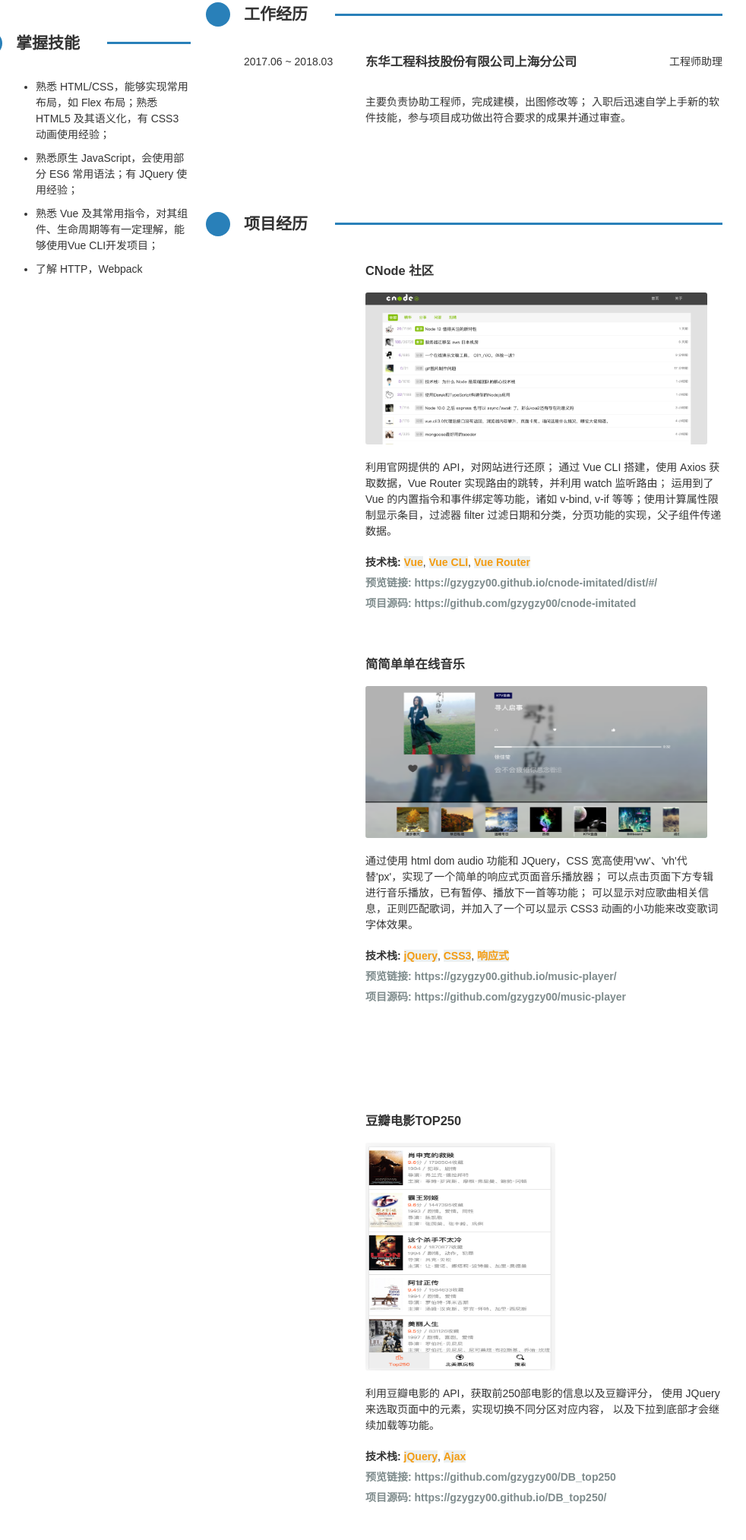
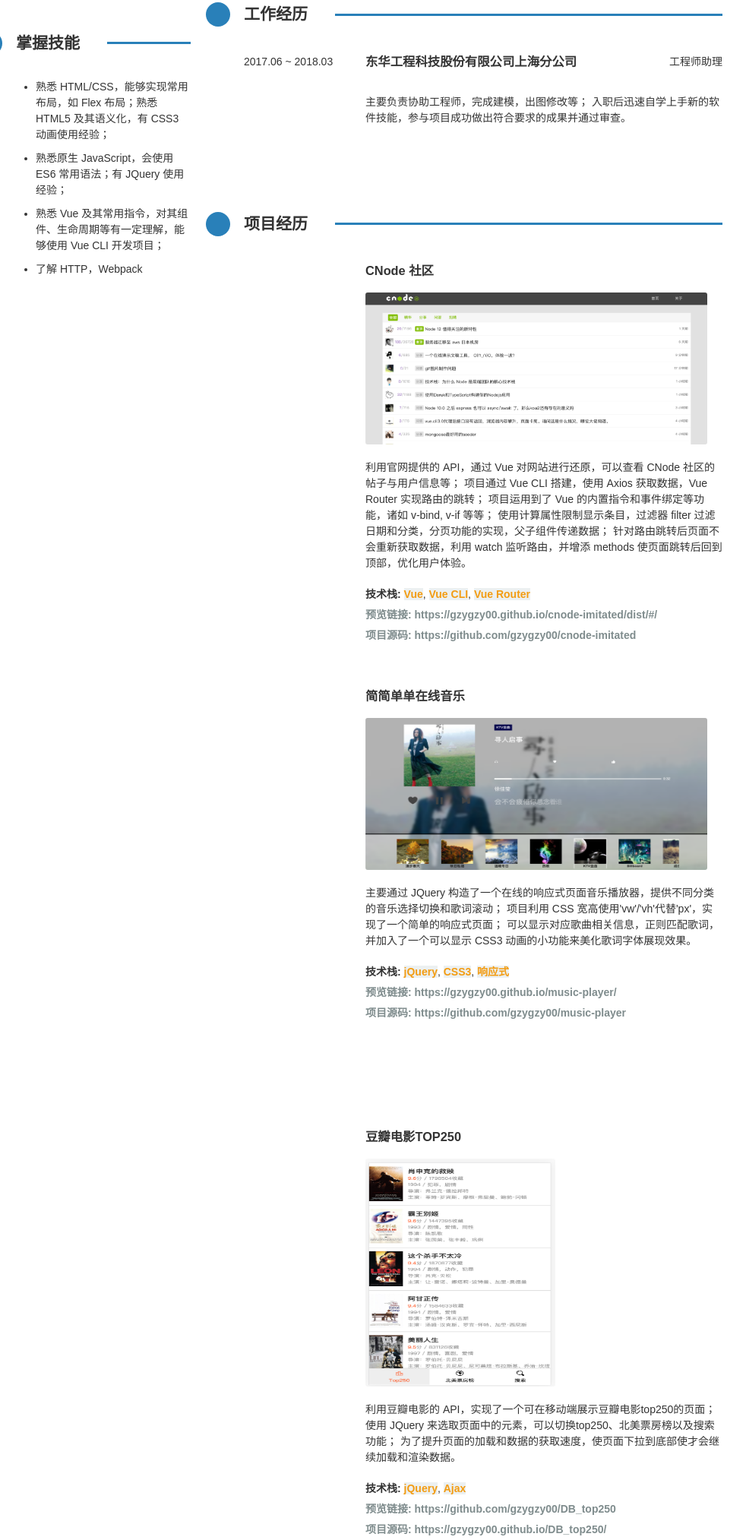
Before and after one commit to gzygzy00/cv, a plain HTML site: page index.html in a window 1280 px wide. Shown: the part 354-2381 px from the top of the page at 76% size, without its empty margins (179-1161 px from the left). Drawn offline with Linux system fonts and the light colour scheme.

Commit message:
第二版

```diff
--- a/index.html
+++ b/index.html
@@ -270,9 +270,11 @@
         <p class="major"></p>
         <div class="intro">
           <img src="./cnode_img.png" alt="" id="img_preview">
-          <p>利用官网提供的 API，对网站进行还原；
-            通过 Vue CLI 搭建，使用 Axios 获取数据，Vue Router 实现路由的跳转，并利用 watch 监听路由；
-            运用到了 Vue 的内置指令和事件绑定等功能，诸如 v-bind, v-if 等等；使用计算属性限制显示条目，过滤器 filter 过滤日期和分类，分页功能的实现，父子组件传递数据。
+          <p>利用官网提供的 API，通过 Vue 对网站进行还原，可以查看 CNode 社区的帖子与用户信息等；
+            项目通过 Vue CLI 搭建，使用 Axios 获取数据，Vue Router 实现路由的跳转；
+            项目运用到了 Vue 的内置指令和事件绑定等功能，诸如 v-bind, v-if 等等；
+            使用计算属性限制显示条目，过滤器 filter 过滤日期和分类，分页功能的实现，父子组件传递数据；
+            针对路由跳转后页面不会重新获取数据，利用 watch 监听路由，并增添 methods 使页面跳转后回到顶部，优化用户体验。
           </p>
           <h4>技术栈:</h4> <span class="highlight">Vue</span>, <span class="highlight">Vue CLI</span>, <span class="highlight">Vue Router</span> <br>
           <h4><a href="https://gzygzy00.github.io/cnode-imitated/dist/#/">预览链接: https://gzygzy00.github.io/cnode-imitated/dist/#/</a></h4>  <br>
@@ -291,9 +293,9 @@
         <div class="intro">
           <img src="./music_img.png" alt="" id="img_preview">
           <p>
-            通过使用 html dom audio 功能和 JQuery，CSS 宽高使用'vw'、'vh'代替'px'，实现了一个简单的响应式页面音乐播放器；
-            可以点击页面下方专辑进行音乐播放，已有暂停、播放下一首等功能；
-            可以显示对应歌曲相关信息，正则匹配歌词，并加入了一个可以显示 CSS3 动画的小功能来改变歌词字体效果。
+            主要通过 JQuery 构造了一个在线的响应式页面音乐播放器，提供不同分类的音乐选择切换和歌词滚动；
+            项目利用 CSS 宽高使用'vw'/'vh'代替'px'，实现了一个简单的响应式页面；
+            可以显示对应歌曲相关信息，正则匹配歌词，并加入了一个可以显示 CSS3 动画的小功能来美化歌词字体展现效果。
           </p>
           <h4>技术栈:</h4> <span class="highlight">jQuery</span>, <span class="highlight">CSS3</span>, <span class="highlight">响应式</span> <br>
           <h4><a href="https://gzygzy00.github.io/music-player/">预览链接: https://gzygzy00.github.io/music-player/</a></h4>  <br>
@@ -317,13 +319,32 @@
         <div class="intro">
           <img src="./DB_img.png" alt="" id="db_preview">
           <p>
-            利用豆瓣电影的 API，获取前250部电影的信息以及豆瓣评分，
-            使用 JQuery 来选取页面中的元素，实现切换不同分区对应内容，
-            以及下拉到底部才会继续加载等功能。
+            利用豆瓣电影的 API，实现了一个可在移动端展示豆瓣电影top250的页面；
+            使用 JQuery 来选取页面中的元素，可以切换top250、北美票房榜以及搜索功能；
+            为了提升页面的加载和数据的获取速度，使页面下拉到底部使才会继续加载和渲染数据。
           </p>
           <h4>技术栈:</h4> <span class="highlight">jQuery</span>, <span class="highlight">Ajax</span> <br>
           <h4><a href="https://github.com/gzygzy00/DB_top250">预览链接: https://github.com/gzygzy00/DB_top250</a></h4>  <br>
           <h4><a href="https://gzygzy00.github.io/DB_top250/">项目源码: https://gzygzy00.github.io/DB_top250/</a></h4>
+        </div>
+      </div>
+    </div>
+  </section>
+
+  <section>
+    <div class="detail">
+      <div class="timeline-panel">
+        <div class="date"></div>
+        <h3>准备再加一个"瀑布流新闻网站"或者"多人共享博客"</h3>
+        <p class="major"></p>
+        <div class="intro">
+          <img src="" alt="" id="db_preview">
+          <p>
+
+          </p>
+          <h4>技术栈:</h4> <span class="highlight"></span>, <span class="highlight"></span> <br>
+          <h4><a href="https://github.com/gzygzy00/DB_top250">预览链接: </a></h4>  <br>
+          <h4><a href="https://gzygzy00.github.io/DB_top250/">项目源码: </a></h4>
         </div>
       </div>
     </div>
@@ -338,7 +359,7 @@
     <div class="detail">
       <div class="timeline-panel">
         <div class="intro">
-          <p>痴迷新技术，喜欢承担有技术难度的工作，爱分享，善于知识总结梳理</p>
+          <p>热爱技术，喜欢尝试新的技术挑战，保有一份不断探求知识的恒心。</p>
         </div>
       </div>
     </div>
@@ -390,8 +411,8 @@
     <div class="detail">
       <ul>
         <li>熟悉 HTML/CSS，能够实现常用布局，如 Flex 布局；熟悉 HTML5 及其语义化，有 CSS3 动画使用经验；</li>
-        <li>熟悉原生 JavaScript，会使用部分 ES6 常用语法；有 JQuery 使用经验；</li>
-        <li>熟悉 Vue 及其常用指令，对其组件、生命周期等有一定理解，能够使用Vue CLI开发项目；</li>
+        <li>熟悉原生 JavaScript，会使用 ES6 常用语法；有 JQuery 使用经验；</li>
+        <li>熟悉 Vue 及其常用指令，对其组件、生命周期等有一定理解，能够使用 Vue CLI 开发项目；</li>
         <li>了解 HTTP，Webpack</li>
       </ul>
     </div>
```
